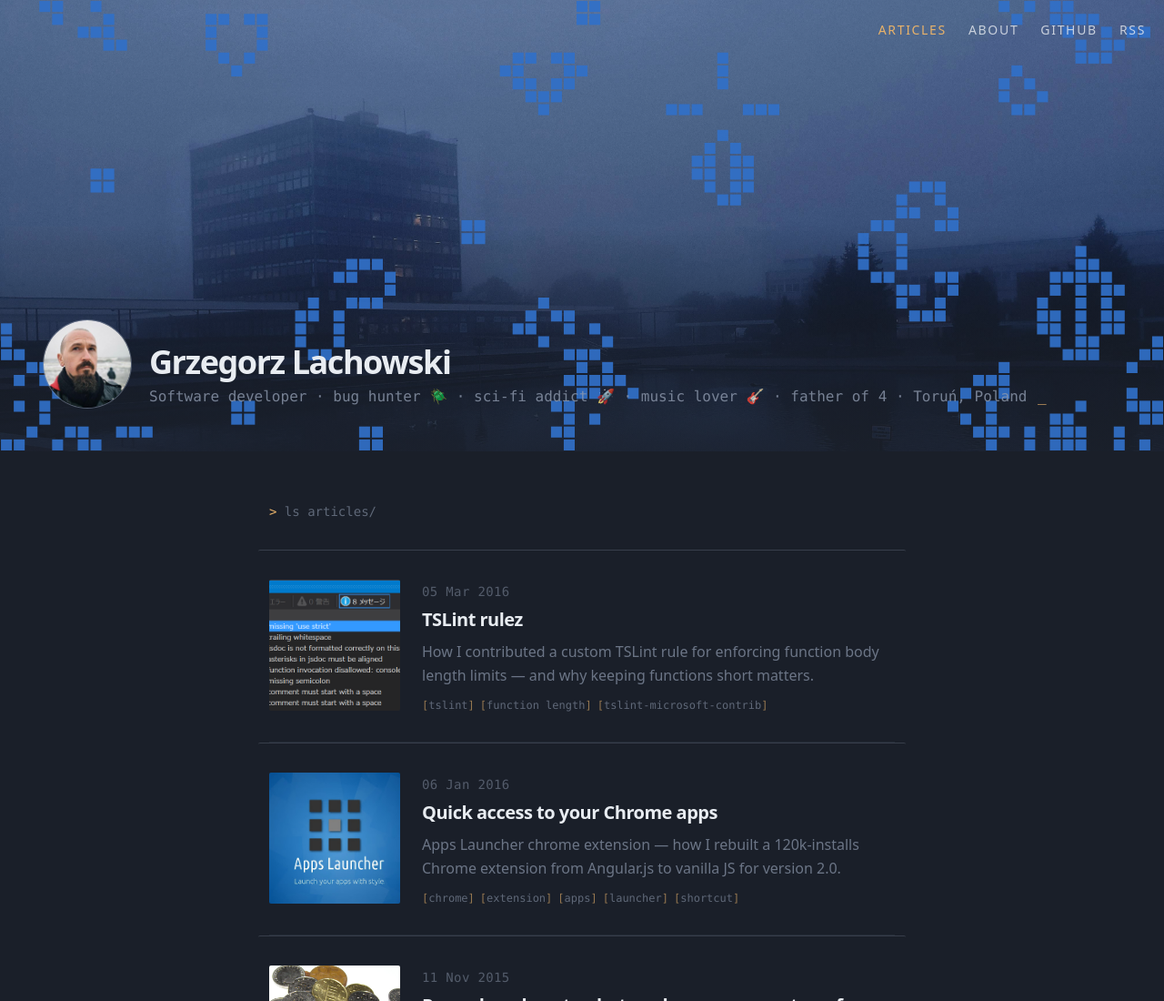
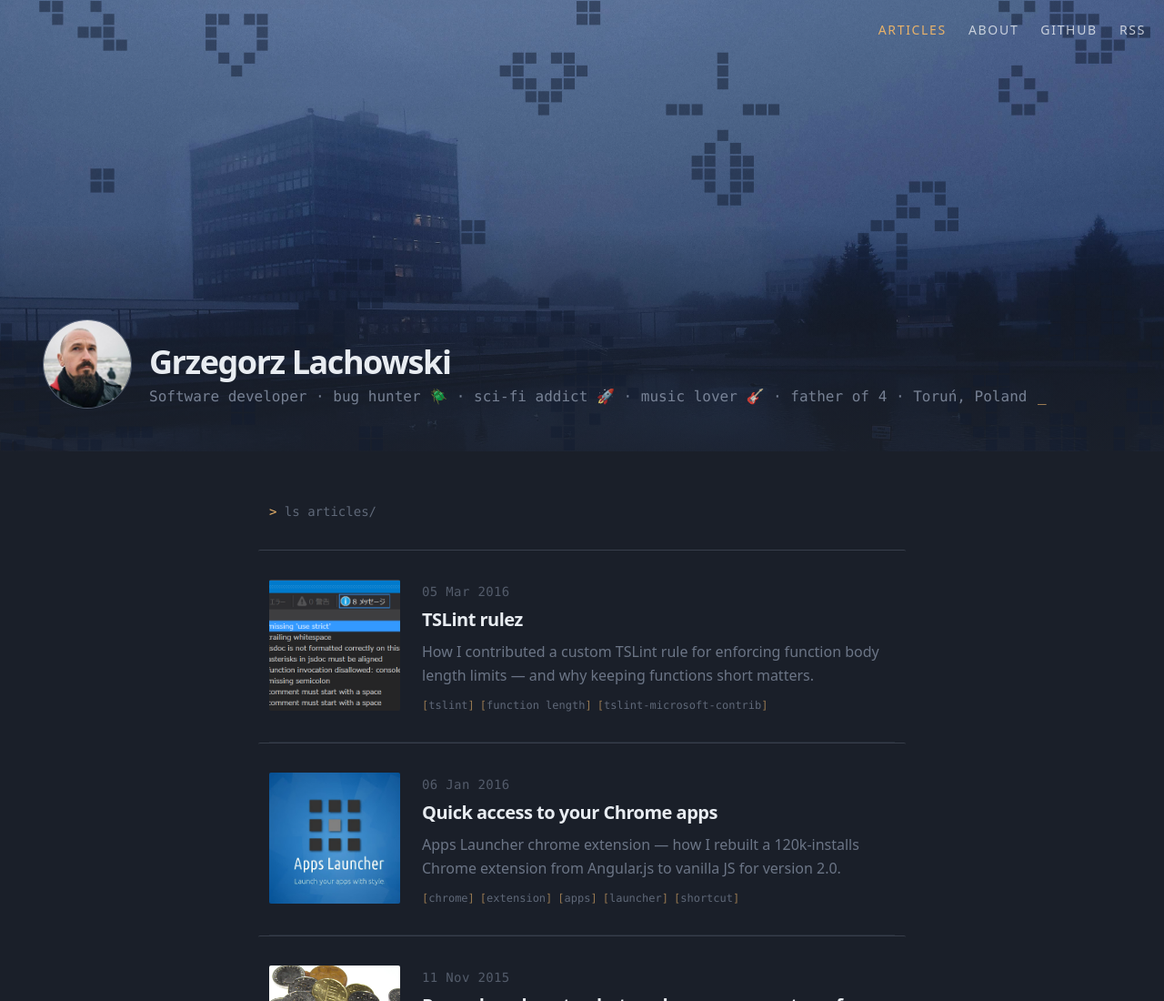
Before and after one commit to gregolsky/gregolsky.github.io, an Astro site: page / in a window 1280 px wide. Shown: the top 1100 px of the page at 91% size. Built offline with nearby package versions, Linux system fonts and the light colour scheme; Astro itself is replaced by a stand-in of ours; some packages are replaced by stand-ins of ours.

Commit message:
Conway: dark blue-gray cells at 50% opacity

```diff
--- a/src/components/ConwayLife.astro
+++ b/src/components/ConwayLife.astro
@@ -10,7 +10,7 @@ const ctx = canvas.getContext('2d')!;
 
 const CELL = 14;
 const FPS = 3;
-const ALIVE_COLOR = 'rgba(49, 112, 200, 0.92)'; // steel blue
+const ALIVE_COLOR = 'rgba(18, 28, 48, 0.50)'; // dark blue-gray, 50% opacity
 const DEAD_COLOR  = 'rgba(0,0,0,0)';
 const INIT_DENSITY = 0.12;
 
```
